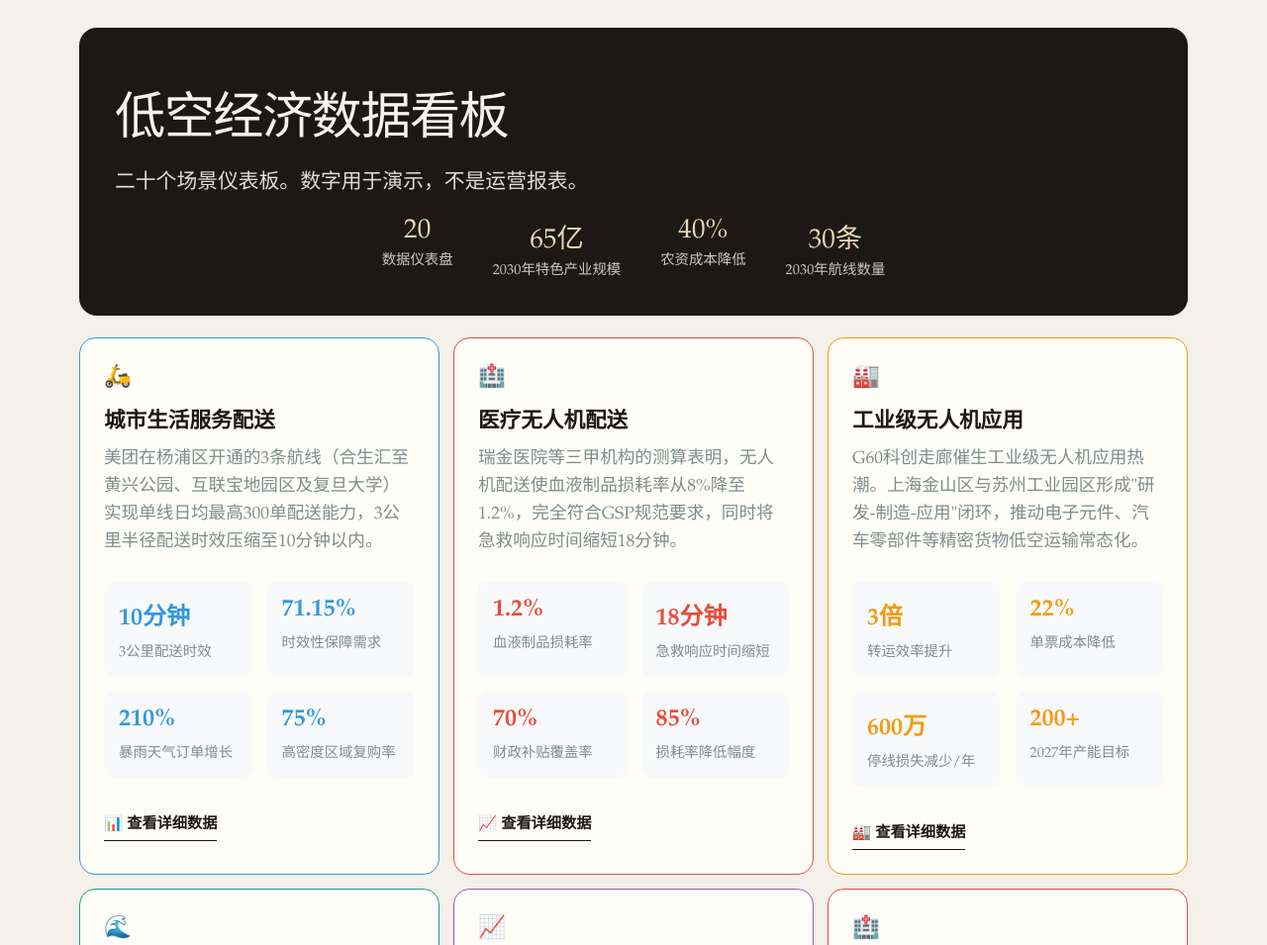
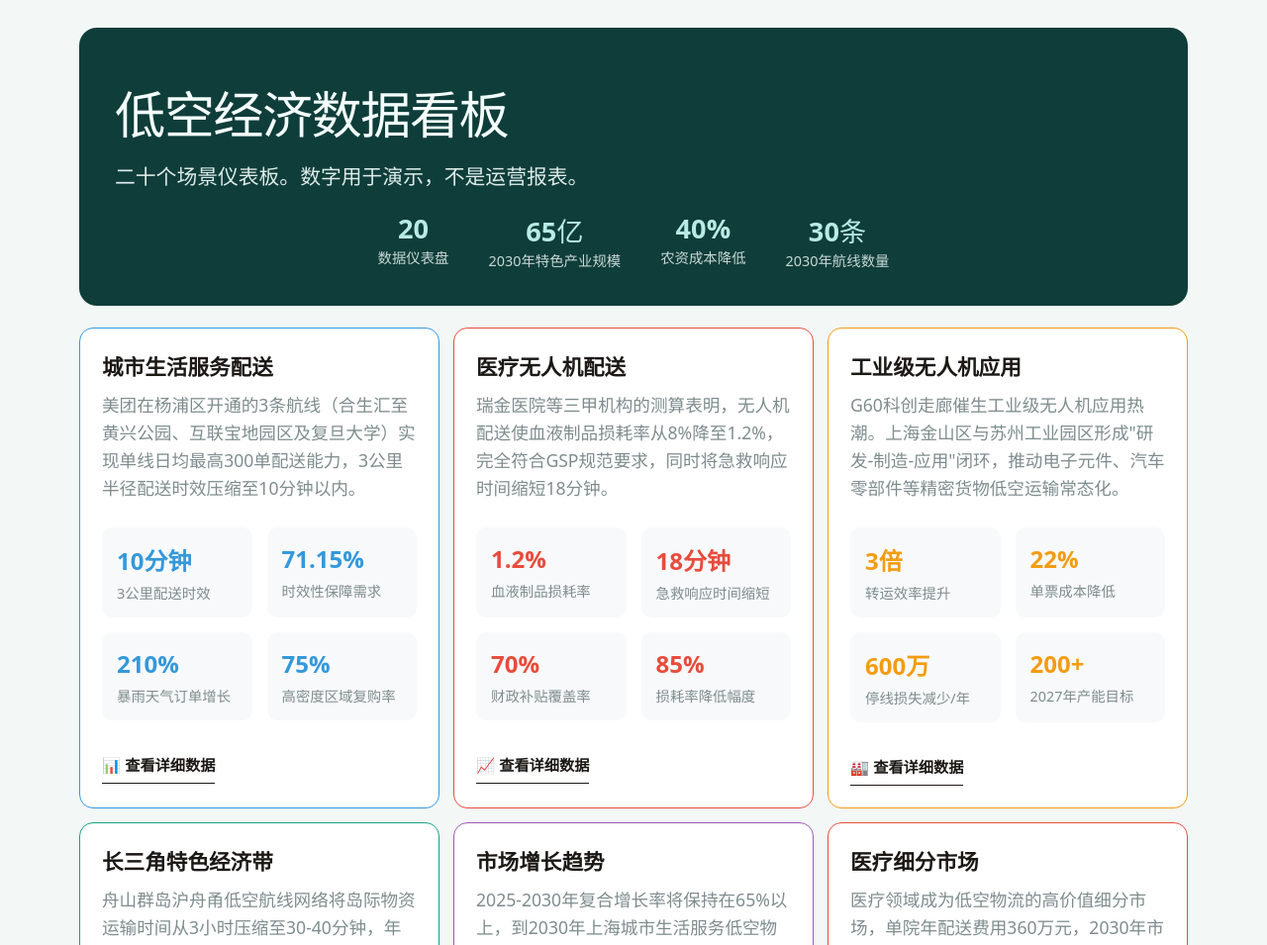
Before and after one commit to insistgang/word_to_pic, a website: page index.html in a window 1280 px wide. Shown: the top 955 px of the page at 99% size. Drawn offline with nearby package versions, Linux system fonts and the light colour scheme.

Commit message:
fix: use one teal catalog style for the dashboards

```diff
--- a/index.html
+++ b/index.html
@@ -13,9 +13,9 @@
         }
 
         body {
-            font-family: "Iowan Old Style", "Palatino Linotype", Palatino, "Songti SC", serif;
-            background: #f4f1ea;
-            color: #1c1915;
+            font-family: "PingFang SC", "Noto Sans SC", system-ui, sans-serif;
+            background: #f3f7f6;
+            color: #14211f;
             min-height: 100vh;
             padding: 28px 16px 48px;
         }
@@ -27,8 +27,8 @@
         }
 
         .header {
-            background: #1c1915;
-            color: #f7f3ea;
+            background: #0f3d3a;
+            color: #f4fffc;
             padding: 48px 36px 36px;
             border-radius: 18px;
             text-align: left;
@@ -61,7 +61,7 @@
         .stat-item .number {
             font-size: 1.7rem;
             font-weight: 560;
-            color: #e7d7b1;
+            color: #b7ebe4;
         }
 
         .stat-item .label {
@@ -77,13 +77,12 @@
         }
 
         .dashboard-card {
-            background: #fffdf8;
-            border-radius: 16px;
-            padding: 24px;
+            background: #fff;
+            border-radius: 14px;
+            padding: 22px;
             box-shadow: none;
             text-align: left;
-            transition: border-color 0.2s ease;
-            border: 1px solid #e4ddd0;
+            border: 1px solid #d7e5e2;
         }
 
         .dashboard-card:hover {
@@ -99,10 +98,7 @@
             border-color: #e74c3c;
         }
 
-        .card-icon {
-            font-size: 1.4rem;
-            margin-bottom: 12px;
-        }
+        .card-icon { display: none; }
 
         .delivery .card-icon {
             color: #3498db;
--- a/reading.css
+++ b/reading.css
@@ -1,16 +1,16 @@
 body {
-  font-family: "Iowan Old Style", Palatino, "Songti SC", serif !important;
-  background: #f4f1ea !important;
-  color: #1c1915;
+  font-family: "PingFang SC", "Noto Sans SC", system-ui, sans-serif !important;
+  background: #f3f7f6 !important;
+  color: #14211f;
 }
 .container {
-  background: #fffdf8 !important;
+  background: #fff !important;
   border-radius: 16px !important;
   box-shadow: none !important;
 }
 .header, header {
-  background: #1c1915 !important;
-  color: #f7f3ea !important;
+  background: #0f3d3a !important;
+  color: #f4fffc !important;
 }
 h1 { letter-spacing: -0.03em; }
 a { color: #1c1915; }
```
